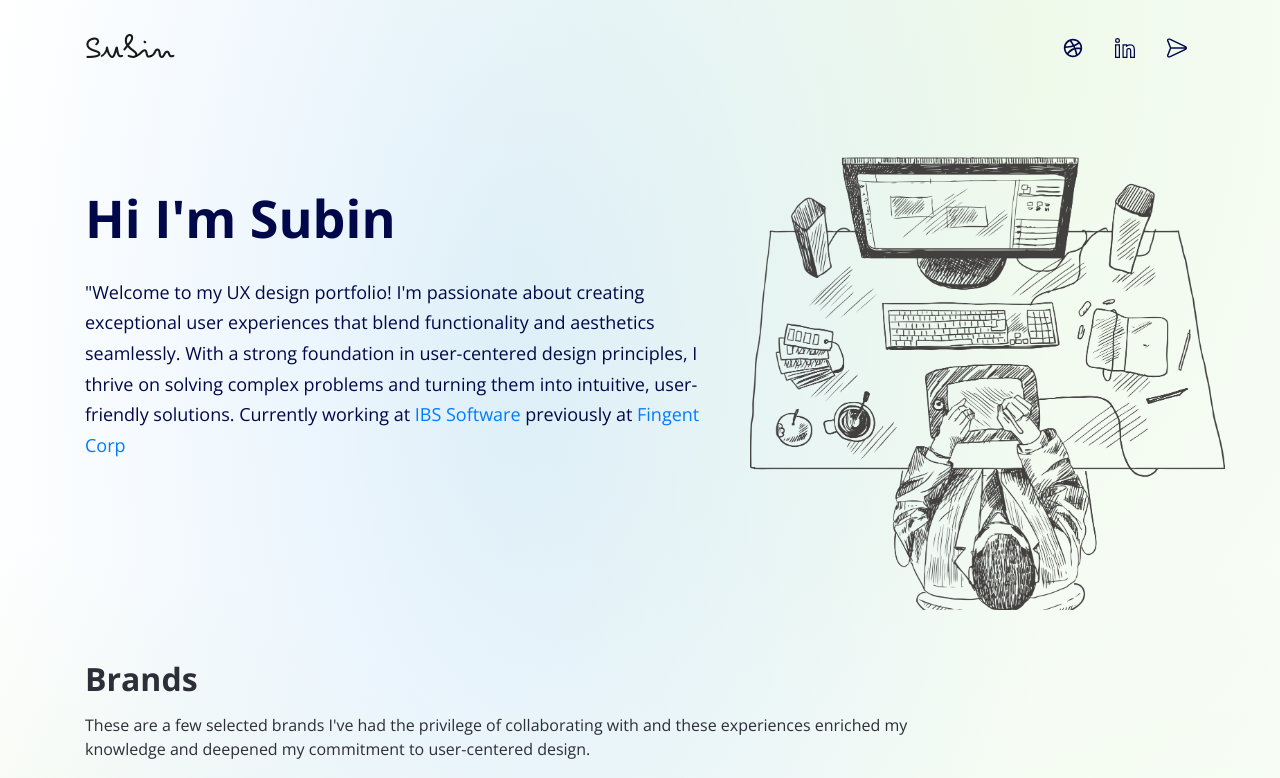
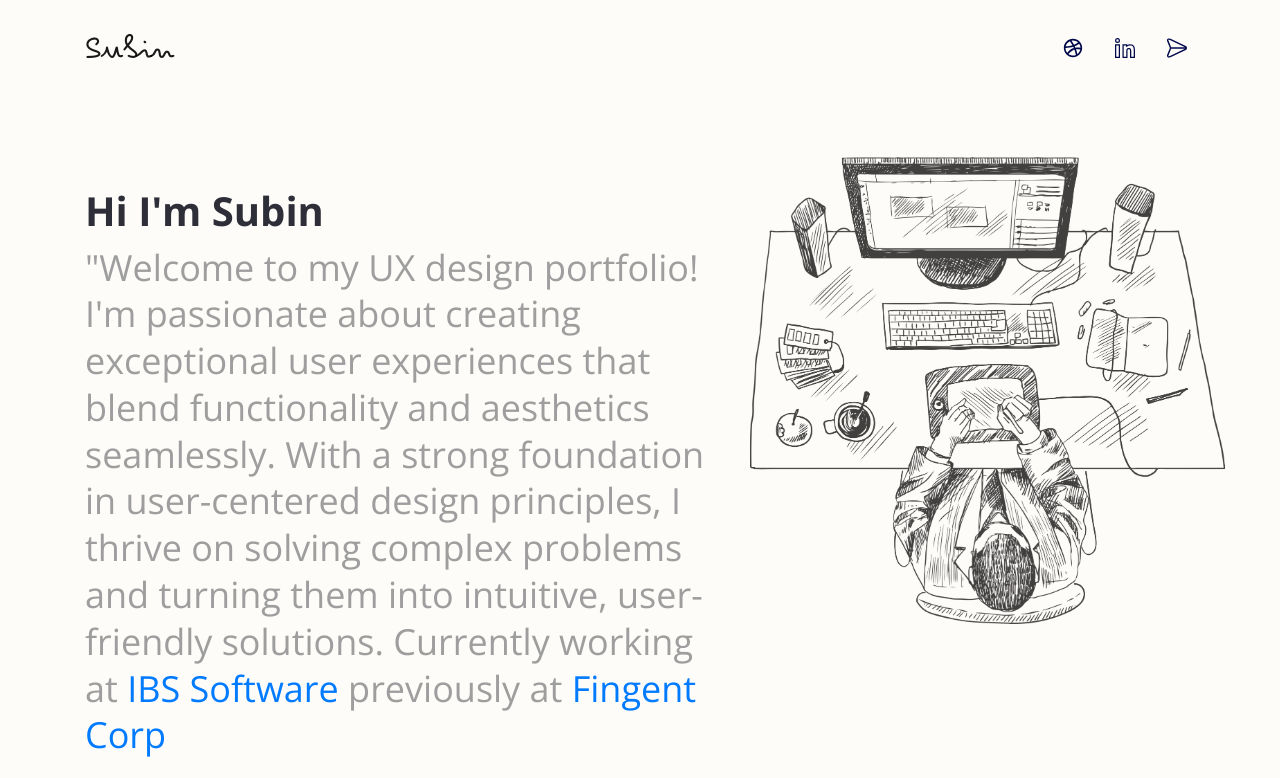
Before and after one commit to SubinIssac/subinissac, a plain HTML site: page index.html in a window 1280 px wide. Shown: the top 778 px of the page. Drawn offline with nearby package versions, Linux system fonts and the light colour scheme.

Commit message:
Update index.css
19-04

```diff
--- a/css/index.css
+++ b/css/index.css
@@ -2,11 +2,12 @@ body {
     font-size: 14px;
     color: #2E2E38;
     font-family: 'Open Sans', sans-serif;
-    background-image: radial-gradient(at 40% 20%, hsl(206deg 81% 81% / 35%) 0px, transparent 50%),
+    /* background-image: radial-gradient(at 40% 20%, hsl(206deg 81% 81% / 35%) 0px, transparent 50%),
     radial-gradient(at 100% 100%, hsl(105.75deg 82% 74% / 21%) 0px, transparent 50%),
      radial-gradient(at 0% 0%, hsl(189deg 100% 56% / 0%) 0px, transparent 50%),
      radial-gradient(at 0% 97%, hsl(94.07deg 43.85% 70.81% / 45%) 0px, transparent 50%),
-     radial-gradient(at 79% 2%, hsla(103, 58%, 65%, 15%) 0px, transparent 50%);
+     radial-gradient(at 79% 2%, hsla(103, 58%, 65%, 15%) 0px, transparent 50%); */
+     background-color: #fdfcf9;
 }
 
 @font-face {
@@ -99,19 +100,22 @@ radial-gradient(at 79% 2%, hsla(103,58%,65%,15%) 0px, transparent 50%); */
 }
 
 .intro-text {
-    color: #000849;
     padding-top: 100px;
+    font-size: 36px;
+
 }
 
 .intro-text h1 {
-    font-size: 52px;
-    margin-bottom: 28px;
+    margin-bottom: 10px;
+
 }
 
 .intro-text p {
-    font-size: 18px;
-    line-height: 1.7;
+    line-height: 1.3;
     margin-bottom: 50px;
+    font-weight: 500;
+    color: #9e9e9e;
+
 }
 
 .middle-section {
@@ -125,15 +129,15 @@ radial-gradient(at 79% 2%, hsla(103,58%,65%,15%) 0px, transparent 50%); */
 }
 
 .title-sub-text {
-    font-size: 16px;
+    font-size: 28px;
     margin-top: 14px;
     font-weight: 500;
-    line-height: 24px;
+    line-height: 1.3;
+    color: #9e9e9e;
 }
 
 .sec-title {
-    font-size: 32px !important;
-    font-weight: bold;
+    font-size: 30px !important;
     margin: 0px 0px 20px;
 
 }
@@ -163,19 +167,19 @@ radial-gradient(at 79% 2%, hsla(103,58%,65%,15%) 0px, transparent 50%); */
 }
 
 .proj-1 {
-    background-image: linear-gradient(90deg, rgb(0 26 60) 0%, rgb(6 6 6 / 58%) 55%, rgb(255 255 255 / 0%) 100%), url(../images/realestate.png);
+    background-image: linear-gradient(90deg, rgb(77 77 77) 0%, rgb(6 6 6 / 58%) 55%, rgb(255 255 255 / 0%) 100%), url(../images/realestate.png);
 }
 
 .proj-2 {
-    background-image: linear-gradient(90deg, rgb(0 26 60) 0%, rgb(6 6 6 / 58%) 55%, rgb(255 255 255 / 0%) 100%), url(../images/facile-fly.png);
+    background-image: linear-gradient(90deg, rgb(77 77 77) 0%, rgb(6 6 6 / 58%) 55%, rgb(255 255 255 / 0%) 100%), url(../images/facile-fly.png);
 }
 
 .proj-3 {
-    background-image: linear-gradient(90deg, rgb(0 26 60) 0%, rgb(6 6 6 / 58%) 55%, rgb(255 255 255 / 0%) 100%), url(../images/ccpeople.png);
+    background-image: linear-gradient(90deg, rgb(77 77 77) 0%, rgb(6 6 6 / 58%) 55%, rgb(255 255 255 / 0%) 100%), url(../images/ccpeople.png);
 }
 
 .proj-4 {
-    background-image: linear-gradient(90deg, rgb(0 26 60) 0%, rgb(6 6 6 / 58%) 55%, rgb(255 255 255 / 0%) 100%), url(../images/etihad/head-img.webp);
+    background-image: linear-gradient(90deg, rgb(77 77 77) 0%, rgb(6 6 6 / 58%) 55%, rgb(255 255 255 / 0%) 100%), url(../images/etihad/head-img.webp);
 }
 
 .card.proj-1 h6:first-child {
@@ -327,6 +331,9 @@ img {
     .Project-page .nav-link svg:hover, .Project-page .pro-footer-item svg:hover {
         fill: #007bff;
         }
+        .navbar-light .navbar-toggler {
+            border-color: rgb(0 0 0 / 0%);
+        }
 /* COmmon---end*/
 .brands{
     padding: 50px 0;
@@ -406,8 +413,8 @@ font-size: 12px;
     .navbar-expand-lg .navbar-nav .nav-link {
         padding-left: 1.5rem;
     }
-    .title-sub-text {
-        width: calc(100% - 250px);
+    .Intro-section{
+        min-height: 678px;
     }
 }
 
@@ -432,7 +439,8 @@ margin-bottom: 15px;
 
     .intro-image-img {
 
-        opacity: .1;
+        opacity: .05;
+        margin-top: 0;
 
     }
 
@@ -445,7 +453,7 @@ margin-bottom: 15px;
 @media (max-width: 567px) {
 
     .intro-image-img {
-        opacity: .1;
+        opacity: .05;
         right: 0;
         top: unset;
     }
```
